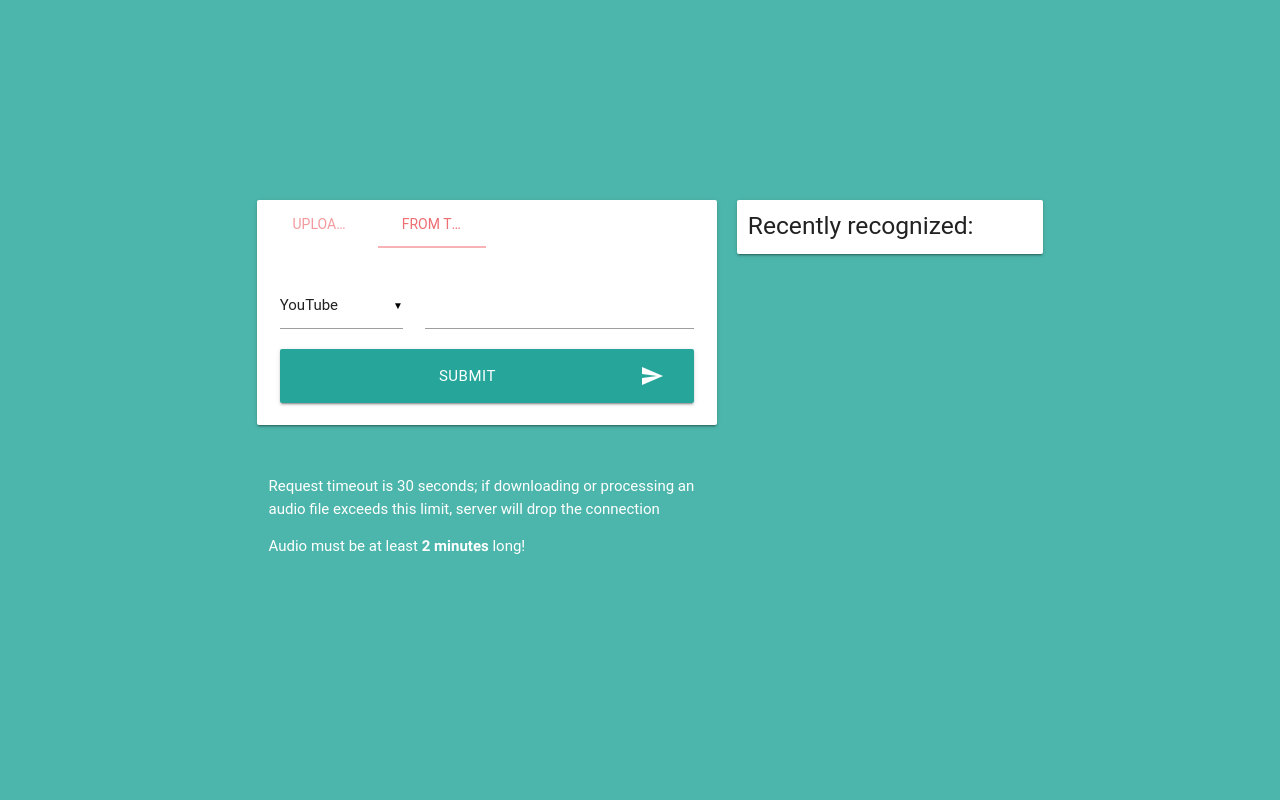
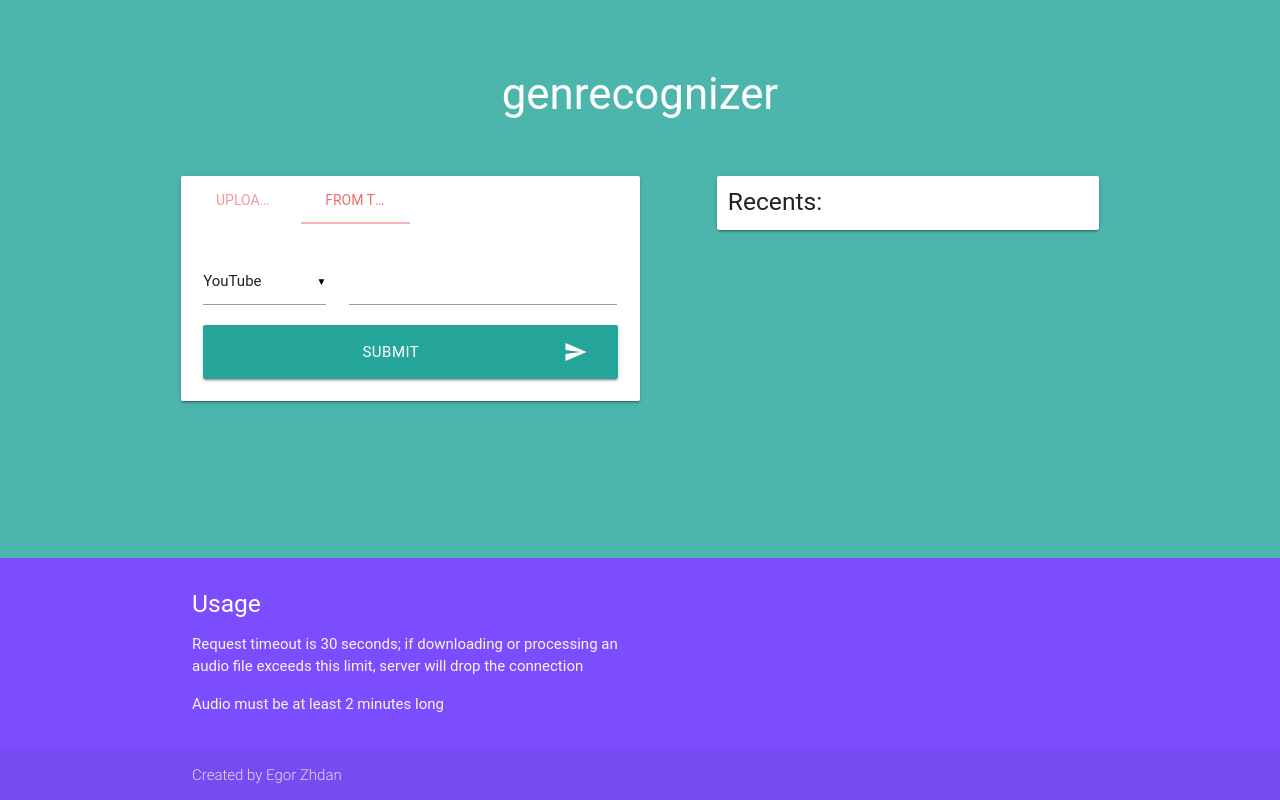
Before and after one commit to egorzhdan/genrecognizer-server, a Flask app: page / in a window 1280 px wide. Run offline with Flask 2, Linux system fonts and the light colour scheme; some libraries are stand-ins or nearby versions; some web fonts are replaced.

Commit message:
UI improvements & cleanup

```diff
--- a/app.py
+++ b/app.py
@@ -1,4 +1,3 @@
-import werkzeug
 from flask import Flask, request, render_template, url_for, send_from_directory, abort, jsonify
 from flask_cors import CORS
 from werkzeug.exceptions import BadRequest, Gone, InternalServerError
@@ -8,8 +7,7 @@ import string
 import random
 import numpy as np
 import keras
-import sys
-from unittest import mock
+
 import json
 from keras.models import model_from_json
 import urllib.request, urllib.parse
@@ -147,7 +145,6 @@ def recognize_youtube(url=None):
     if model is None:
         model = read_model()
     filename = random_string(20)
-    print('EXT filename =', filename)
     title, answer, image = process_youtube(filename, url, need_title=False, need_image=False)
     return json.dumps([answer[0][0], answer[0][2]])
 
@@ -178,6 +175,8 @@ def recognize():
             raise BadRequest()
         url = request.form['url']
         print(source, url)
+        if len(url.strip()) == 0:
+            raise BadRequest('empty url')
         filename = random_string(20)
         print('filename =', filename)
         if source == 'youtube':
--- a/static/style.css
+++ b/static/style.css
@@ -1,5 +1,25 @@
 .main-panel {
-    margin-top: 15%;
+    margin-top: 70px;
+}
+
+.head {
+    color: white;
+    text-align: center;
+    margin-bottom: 50px
+}
+
+.follow-tw {
+    margin-top: 9px;
+}
+
+body {
+    display: flex;
+    min-height: 100vh;
+    flex-direction: column;
+}
+
+main {
+    flex: 1 0 auto;
 }
 
 .recents {
--- a/templates/index.html
+++ b/templates/index.html
@@ -29,7 +29,7 @@
                     <i class="material-icons right">send</i>
                 </button>
             </form>
-            <small>Fetching audio from the web is recommended</small>
+            <small style="text-align: center">Loading audio from the web is recommended</small>
             <br>
         </div>
 
@@ -40,7 +40,7 @@
                         <select name="select">
                             <option value="" disabled>Choose</option>
                             <option value="youtube" selected>YouTube</option>
-                            {#                        <option value="lastfm">Last.fm</option>#}
+                            <option value="lastfm" disabled>Last.fm</option>
                         </select>
                     </div>
                     <div class="input-field col s8">
@@ -110,12 +110,3 @@
     </div>
 
 {% endblock %}
-
-{% block info %}
-
-    <div class="center-block" style="color: white">
-        <p>Request timeout is 30 seconds; if downloading or processing an audio file exceeds this limit, server will drop the connection</p>
-        <p>Audio must be at least <b>2 minutes</b> long!</p>
-    </div>
-
-{% endblock %}
--- a/templates/layout.html
+++ b/templates/layout.html
@@ -14,17 +14,20 @@
 <script src="https://cdnjs.cloudflare.com/ajax/libs/materialize/0.97.7/js/materialize.min.js"></script>
 <script src="{{ url_for('static', filename='js.js') }}"></script>
 
+<main>
     <div class="container main-panel">
+        <h3 class="head">genrecognizer</h3>
         <div class="row">
-        <div id="main-div" class="card-panel col s10 offset-s1 m6 l6 offset-m1 offset-l1">
+            <div id="main-div" class="card-panel col s12 m6 l6">
                 {% block content %}
                 {% endblock %}
             </div>
-        <div class="card-panel recents col s10 offset-s1 m4 l4">
-            <h5>Recently recognized:</h5>
+            <div class="card-panel col s12 m5 l5 offset-m1 offset-l1">
+                <h5>Recents:</h5>
                 <ul>
                     {% for recent in recents %}
-                    <li class="rc-li"><b><a target="_blank" href="{{ recent['url'] }}">{{ recent['title'] }}</a></b> as
+                        <li class="rc-li"><b><a target="_blank" href="{{ recent['url'] }}">{{ recent['title'] }}</a></b>
+                            as
                             {% if 'verdict' in recent %}
                                 {% if 'OK' in recent['verdict'] %}
                                     <b class="res-ok">{{ recent['answer'] }}</b>
@@ -39,13 +42,51 @@
                 </ul>
             </div>
         </div>
+    </div>
+</main>
+
+<footer class="page-footer deep-purple accent-2">
+    <div class="container">
         <div class="row">
-        <div class="col s10 offset-s1 m6 l6 offset-m1 offset-l1">
-            {% block info %}
-            {% endblock %}
+            <div class="col l6 s12">
+                <h5 class="white-text">Usage</h5>
+                <p class="grey-text text-lighten-4">
+                    Request timeout is 30 seconds; if downloading or processing an audio file exceeds this limit, server
+                    will drop the connection
+                </p>
+                <p class="grey-text text-lighten-4">
+                    Audio must be at least 2 minutes long
+                </p>
             </div>
         </div>
     </div>
+    <div class="footer-copyright">
+        <div class="container">
+            Created by Egor Zhdan
+            <span class="follow-tw right">
+                    <a class="twitter-follow-button" data-size="large" data-show-count="false"
+                       href="https://twitter.com/egor_zhdan"></a>
+            </span>
+        </div>
+    </div>
+</footer>
+
+<script>window.twttr = (function (d, s, id) {
+    var js, fjs = d.getElementsByTagName(s)[0],
+        t = window.twttr || {};
+    if (d.getElementById(id)) return t;
+    js = d.createElement(s);
+    js.id = id;
+    js.src = "https://platform.twitter.com/widgets.js";
+    fjs.parentNode.insertBefore(js, fjs);
+
+    t._e = [];
+    t.ready = function (f) {
+        t._e.push(f);
+    };
+
+    return t;
+}(document, "script", "twitter-wjs"));</script>
 
 </body>
 
```
Lines whose indentation alone changed are shown as unchanged.
